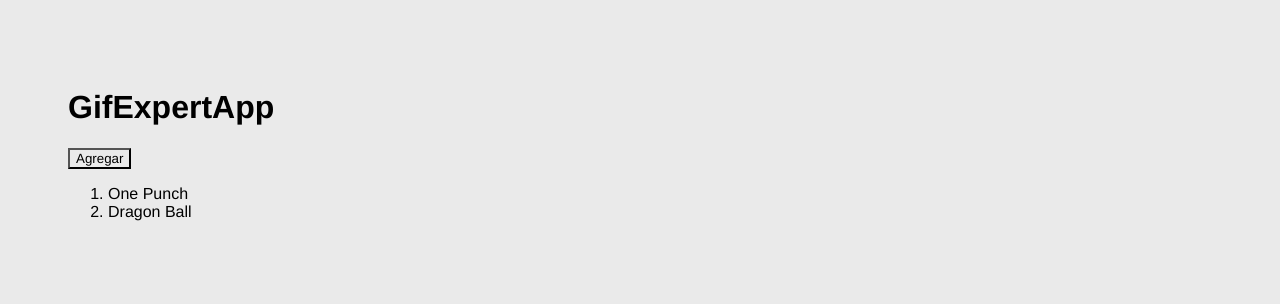
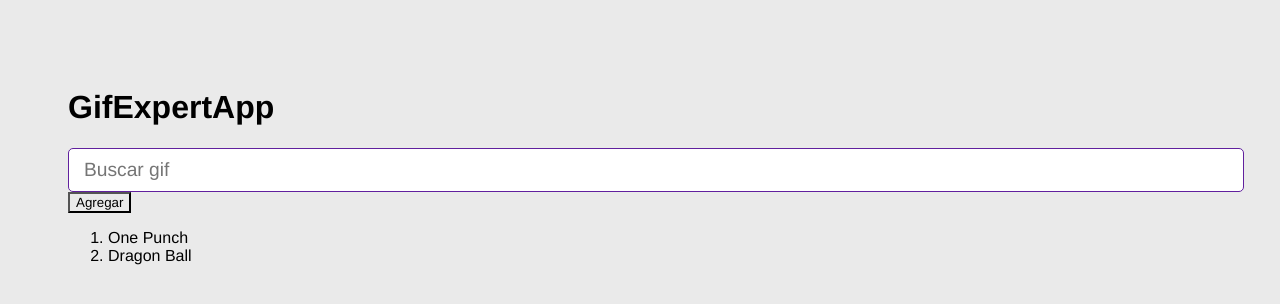
Before and after one commit to lenninIbarrraGonzalez/-git-expert-app, a React (Vite) app: page / in a window 1280 px wide. Shown: the top 304 px of the page. Built offline with nearby package versions, Linux system fonts and the light colour scheme.

Commit message:
feature/se agrega componente AddCategory y su manejo de estados

```diff
--- a/src/GifExpertApp.jsx
+++ b/src/GifExpertApp.jsx
@@ -1,4 +1,5 @@
 import { useState } from "react"
+import { AddCatergoy } from "./components/AddCatergoy";
 
 export const GifExpertApp = () => {
 
@@ -14,6 +15,8 @@ export const GifExpertApp = () => {
         {/* title */}
         <h1>GifExpertApp</h1>
 
+        <AddCatergoy />
+
         {/* listado de gifs */}
             <button onClick={onAddCategory}>Agregar</button>
             <ol>
--- /dev/null
+++ b/src/components/AddCatergoy.jsx
@@ -0,0 +1,27 @@
+import { useState } from "react"
+
+
+export const AddCatergoy = () => {
+
+    const [inputValue, setInputValue] = useState("");
+
+    const onInputChange = (e) => {
+        setInputValue(e.target.value);
+    }
+
+    const onSubmit = (e) => {
+        e.preventDefault();
+        console.log(inputValue);
+    }
+
+    return (
+        <form onSubmit={onSubmit}>
+            <input
+            type="text"
+            placeholder="Buscar gif"
+            value={inputValue}
+            onChange={onInputChange}
+            />
+        </form>
+    )
+}
```
